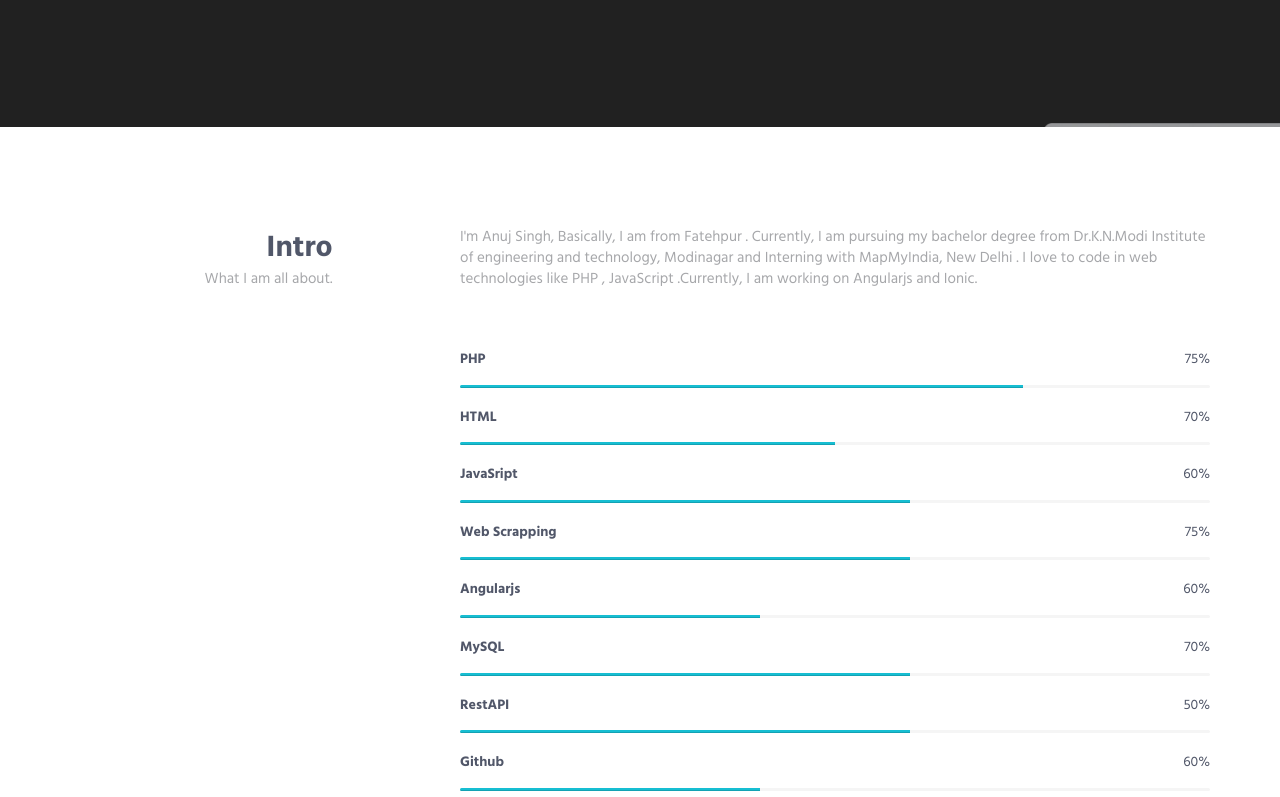
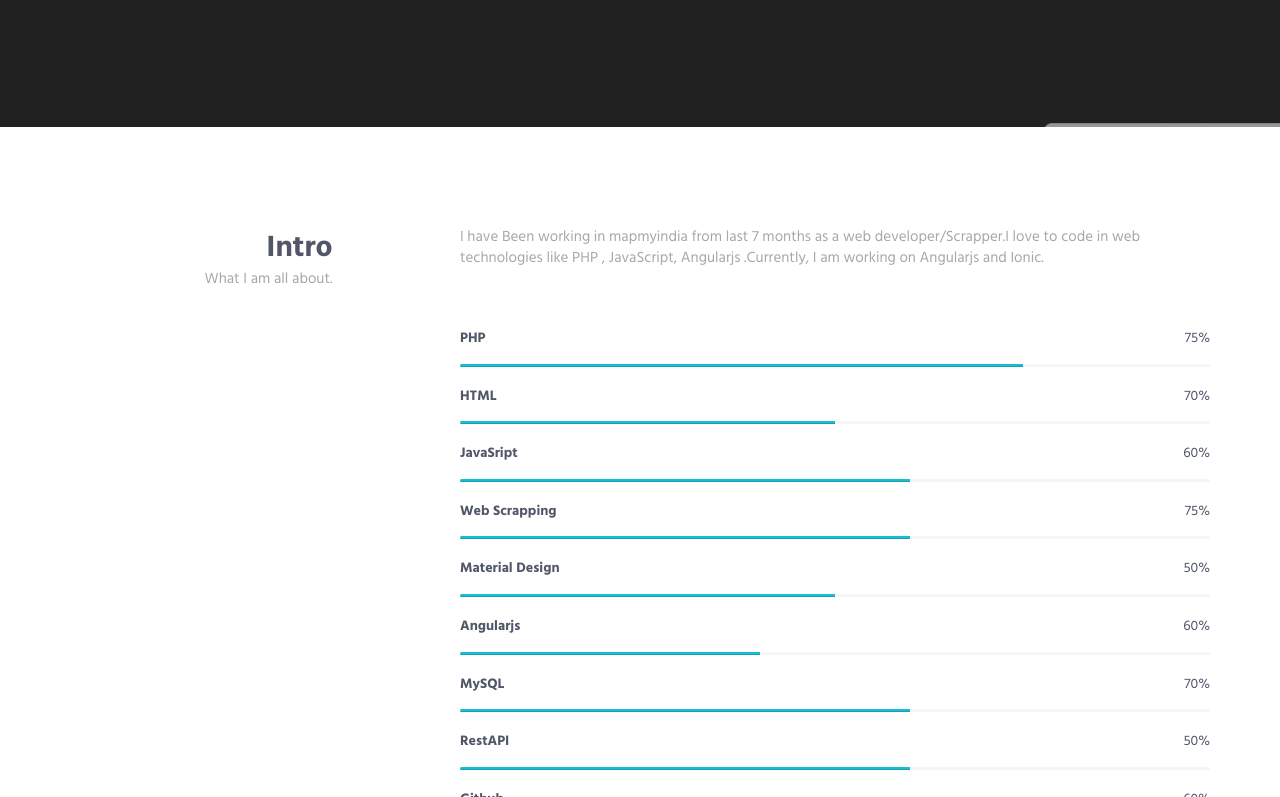
Before and after one commit to anujsinghwd/anujsinghwd.github.io, a plain HTML site: page index.html in a window 1280 px wide. Shown: the part 569-1366 px from the top of the page. Drawn offline with Linux system fonts and the light colour scheme; some packages are replaced by stand-ins of ours.

Commit message:
Update index.html

```diff
--- a/index.html
+++ b/index.html
@@ -127,7 +127,7 @@
                     </div>
                     <div class="col-sm-8 col-sm-offset-1">
                         <div class="margin-b-60">
-                            <p>I'm Anuj Singh, Basically, I am from Fatehpur . Currently, I am pursuing my bachelor degree from Dr.K.N.Modi Institute of engineering and technology, Modinagar and Interning with MapMyIndia, New Delhi . I love to code in web technologies like PHP , JavaScript .Currently, I am working on Angularjs and Ionic. </p>
+                            <p>I have Been working in mapmyindia from last 7 months as a web developer/Scrapper.I love to code in web technologies like PHP , JavaScript, Angularjs .Currently, I am working on Angularjs and Ionic. </p>
                         </div>
 
                         <!-- Progress Box -->
@@ -153,6 +153,12 @@
                             <h5>Web Scrapping <span class="color-heading pull-right">75%</span></h5>
                             <div class="progress">
                                 <div class="progress-bar bg-color-base" role="progressbar" data-width="60"></div>
+                            </div>
+                        </div>
+			<div class="progress-box">
+                            <h5>Material Design <span class="color-heading pull-right">50%</span></h5>
+                            <div class="progress">
+                                <div class="progress-bar bg-color-base" role="progressbar" data-width="50"></div>
                             </div>
                         </div>
                         <div class="progress-box">
```
